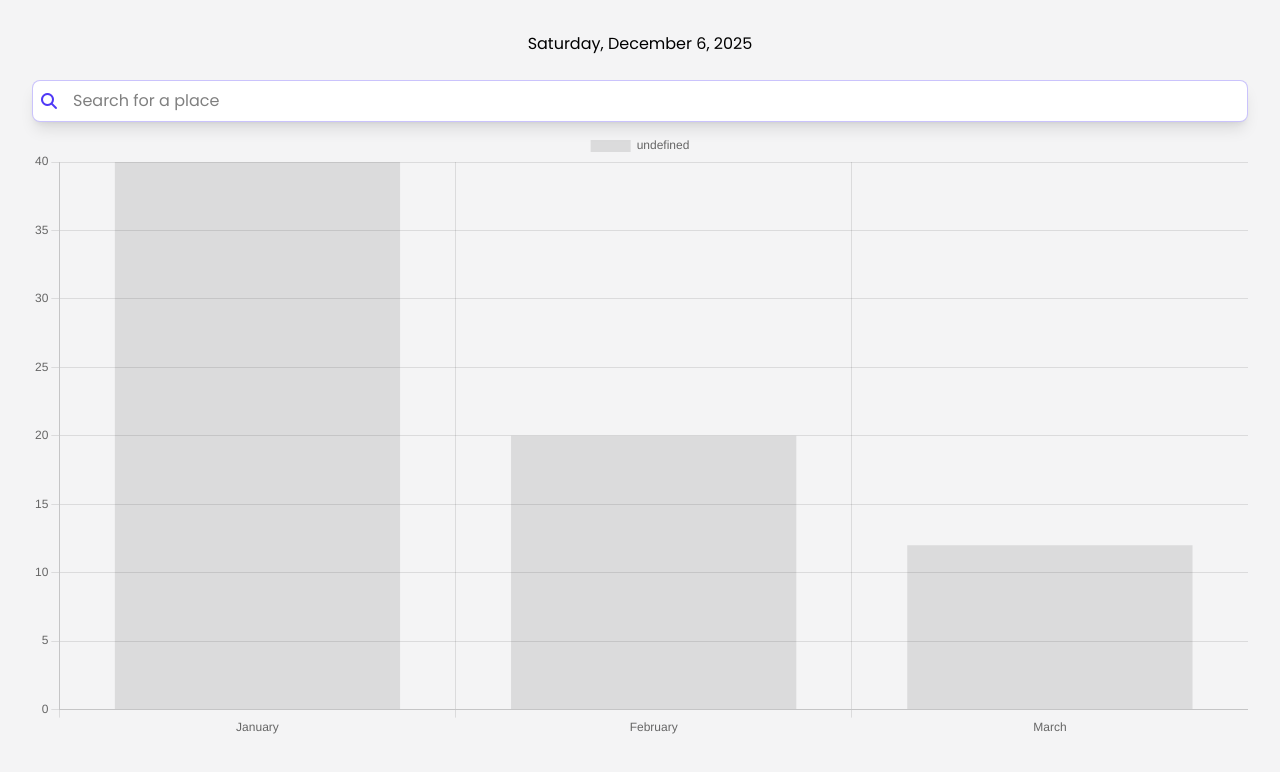
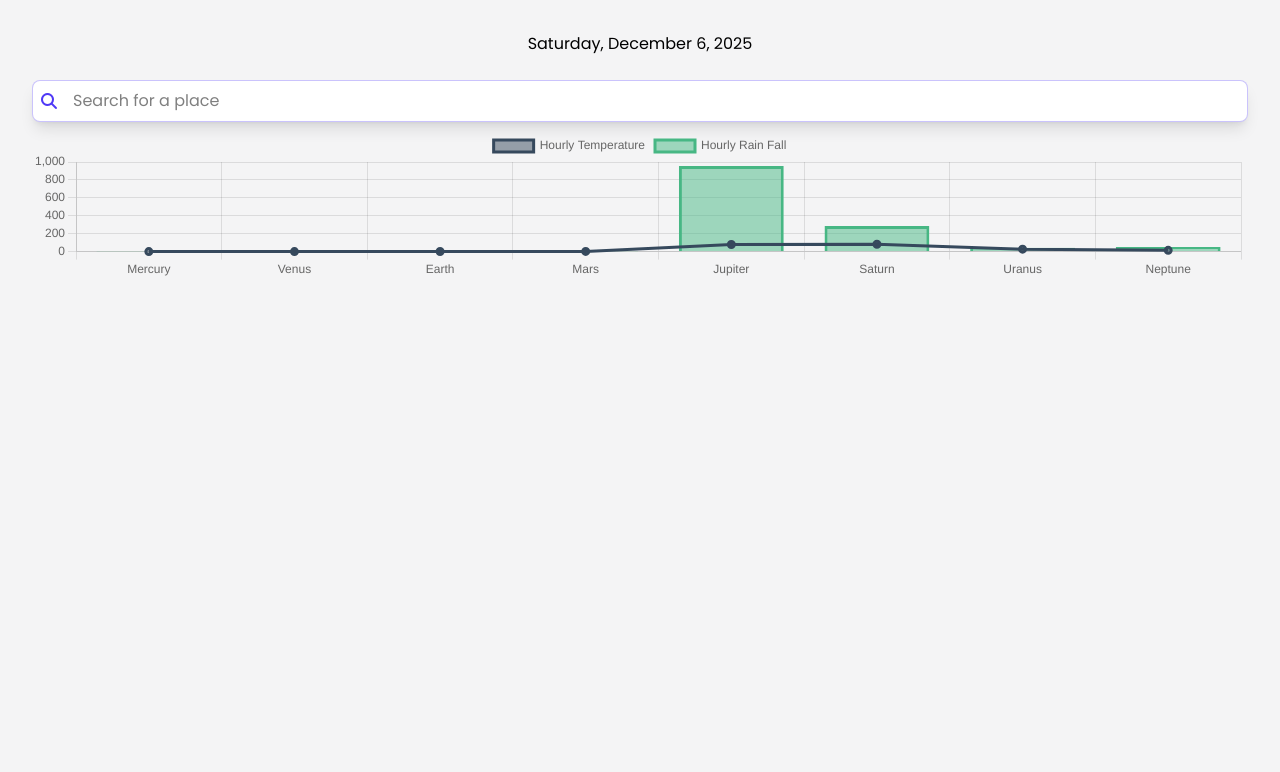
Before and after one commit to kwishart24/weather-app-vue.js, a Vue app: page / in a window 1280 px wide. Shown: the top 772 px of the page. Built offline with nearby package versions, Linux system fonts and the light colour scheme.

Commit message:
working on chart.js still

```diff
--- a/src/App.vue
+++ b/src/App.vue
@@ -2,7 +2,7 @@
 import { ref } from 'vue'
 import SearchInput from './components/SearchInput.vue'
 import WeatherCard from './components/WeatherCard.vue'
-import BarChart from './components/BarChart.vue'
+import HourlyChart from './components/HourlyChart.vue'
 
 const places = ref([])
 
@@ -13,6 +13,7 @@ const addPlace = (data) => {
 const deletePlace = (name) => {
   if (confirm('Are you sure?')) {places.value = places.value.filter(p => p.location.name !== name)}
 }
+
 </script>
 
 <template>
@@ -41,18 +42,18 @@ const deletePlace = (name) => {
       </div>
     </div>
 
-    <!-- Bar Chart -->
+    <!-- Hourly Chart -->
     <div class="container">
-      <BarChart/>
+      <HourlyChart/>
     </div>
 
   </main>
 </template>
 
 <style scoped>
-  .container {
+  /* .container {
     display: flex;
     flex-direction: column;
     gap: 1rem;
-  }
+  } */
 </style>
--- a/src/components/BarChart.vue
+++ /dev/null
@@ -1,34 +0,0 @@
-<template>
-  <Bar id="my-chart-id" :options="chartOptions" :data="chartData" />
-</template>
-
-<script>
-import { Bar } from 'vue-chartjs'
-import {
-  Chart as ChartJS,
-  Title,
-  Tooltip,
-  Legend,
-  BarElement,
-  CategoryScale,
-  LinearScale,
-} from 'chart.js'
-
-ChartJS.register(Title, Tooltip, Legend, BarElement, CategoryScale, LinearScale)
-
-export default {
-  name: 'BarChart',
-  components: { Bar },
-  data() {
-    return {
-      chartData: {
-        labels: ['January', 'February', 'March'],
-        datasets: [{ data: [40, 20, 12] }],
-      },
-      chartOptions: {
-        responsive: true,
-      },
-    }
-  },
-}
-</script>
--- /dev/null
+++ b/src/components/HourlyChart.vue
@@ -0,0 +1,69 @@
+<script setup>
+import {
+  Chart as ChartJS,
+  Title,
+  Tooltip,
+  Legend,
+  BarElement,
+  LineElement,
+  PointElement,
+  CategoryScale,
+  LinearScale,
+} from "chart.js";
+import {Line} from "vue-chartjs";
+import { ref } from 'vue';
+
+const loaded = ref(true)
+
+
+ChartJS.register(
+  CategoryScale,
+  LinearScale,
+  BarElement,
+  LineElement,
+  PointElement,
+  Title,
+  Tooltip,
+  Legend
+);
+
+defineProps({
+  day: Object,
+})
+
+const chartData = {
+  type: "bar",
+  data: {
+    labels: ["Mercury", "Venus", "Earth", "Mars", "Jupiter", "Saturn", "Uranus", "Neptune"],
+    datasets: [
+      {
+        label: "Hourly Temperature",
+        type: "line",
+        data: [0, 0, 1, 2, 79, 82, 27, 14],
+        backgroundColor: "rgba(54,73,93,.5)",
+        borderColor: "#36495d",
+        borderWidth: 3
+      },
+      {
+        label: "Hourly Rain Fall",
+        type: "bar",
+        data: [0.166, 2.081, 3.003, 0.323, 954.792, 285.886, 43.662, 51.514],
+        backgroundColor: "rgba(71, 183,132,.5)",
+        borderColor: "#47b784",
+        borderWidth: 3
+      }
+    ]
+  },
+  options: {
+    responsive: true,
+    maintainAspectRatio: false,
+  }
+};
+</script>
+
+<template>
+  <div v-if="loaded">
+    <Line :data="chartData.data" :options="chartData.options"/>
+    <!-- <canvas id="hourly-chart"></canvas> -->
+  </div>
+</template>
```
